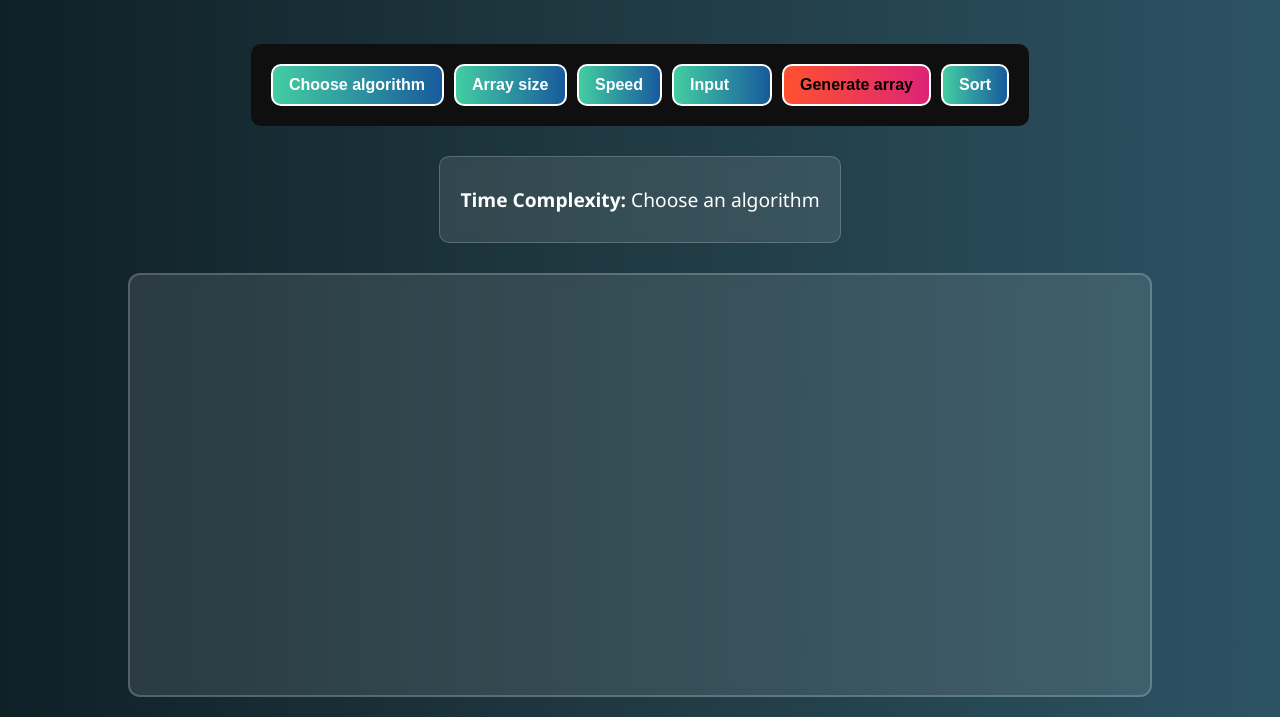
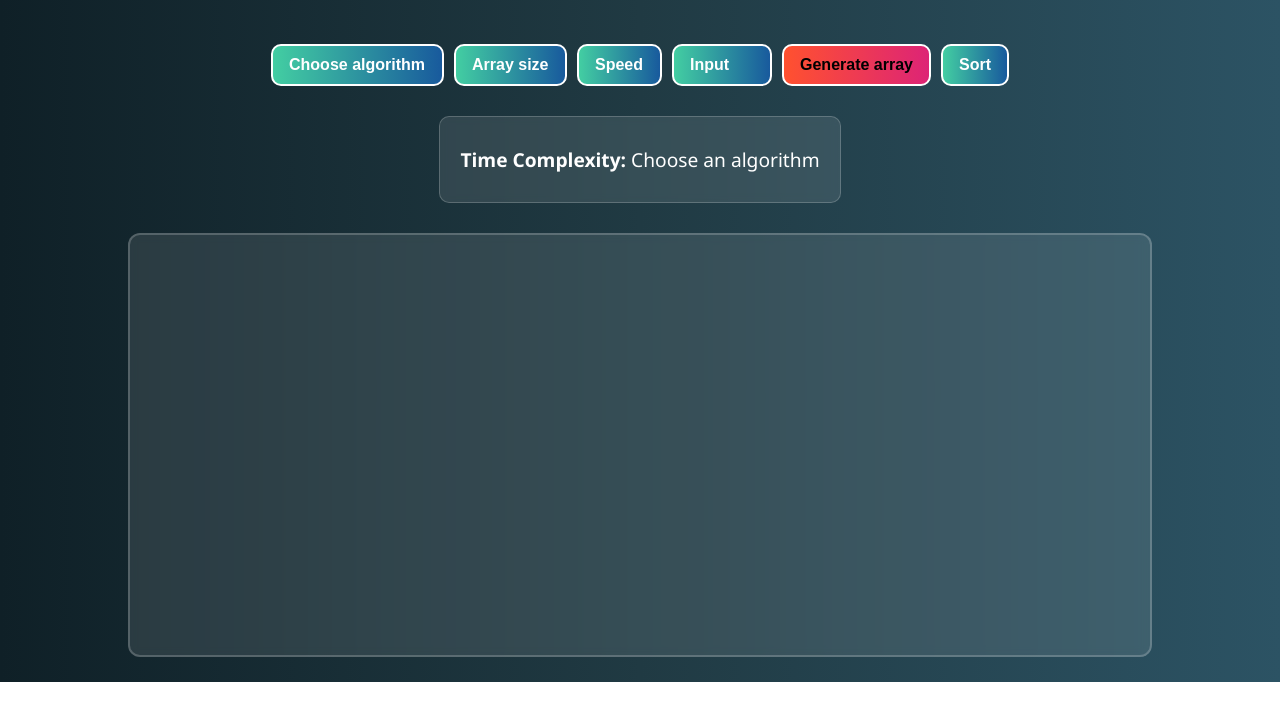
Before and after one commit to yasshh18/Sorting-visualizer, a plain HTML site: page index.html in a window 1280 px wide. Shown: the part 118-835 px from the top of the page. After the commit the page ends 800 px from the top, so only its background shows below. Drawn offline with Linux system fonts and the light colour scheme.

Commit message:
style.css

```diff
--- a/style.css
+++ b/style.css
@@ -17,9 +17,6 @@ h1 {
   flex-wrap: wrap;
   justify-content: center;
   gap: 12px;
-  background: #0f0f0f;
-  padding: 20px;
-  border-radius: 10px;
 }
 
 .toolbar select,
@@ -62,7 +59,7 @@ h1 {
 
 .bar {
   background: #95bbfa;
-  width: 35px;
+  width: 40px;
   transition: height 0.2s, background 0.2s;
 }
 
```
